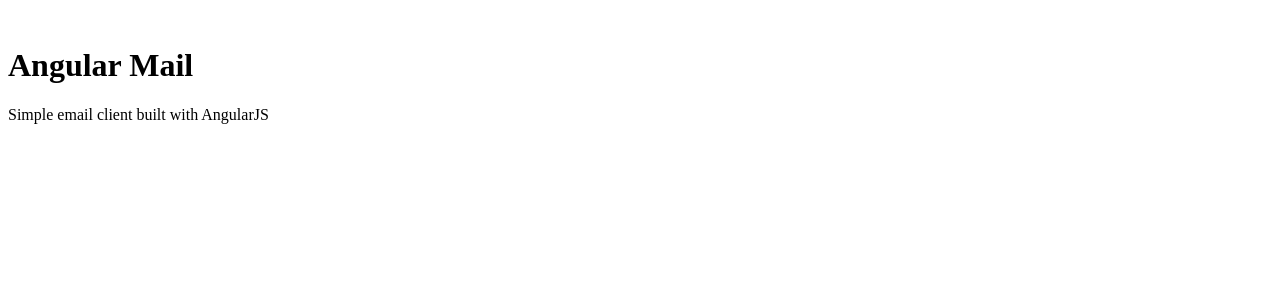
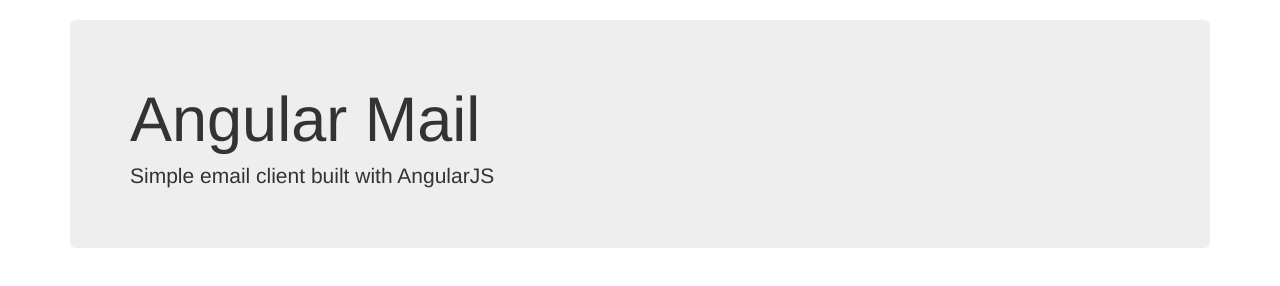
Before and after one commit to gnuwilliam/angular-mail, a website: page index.html in a window 1280 px wide. Drawn offline with Linux system fonts and the light colour scheme.

Commit message:
fix typo

```diff
--- a/index.html
+++ b/index.html
@@ -2,7 +2,7 @@
 <html>
   <head>
     <title>Angular Mail</title>
-    <link rel="stylesheet" type="text/css" href="assets/bower/bootstrap/dist/css/boostrap.min.css">
+    <link rel="stylesheet" type="text/css" href="assets/bower/bootstrap/dist/css/bootstrap.min.css">
   </head>
 
   <body>
```
